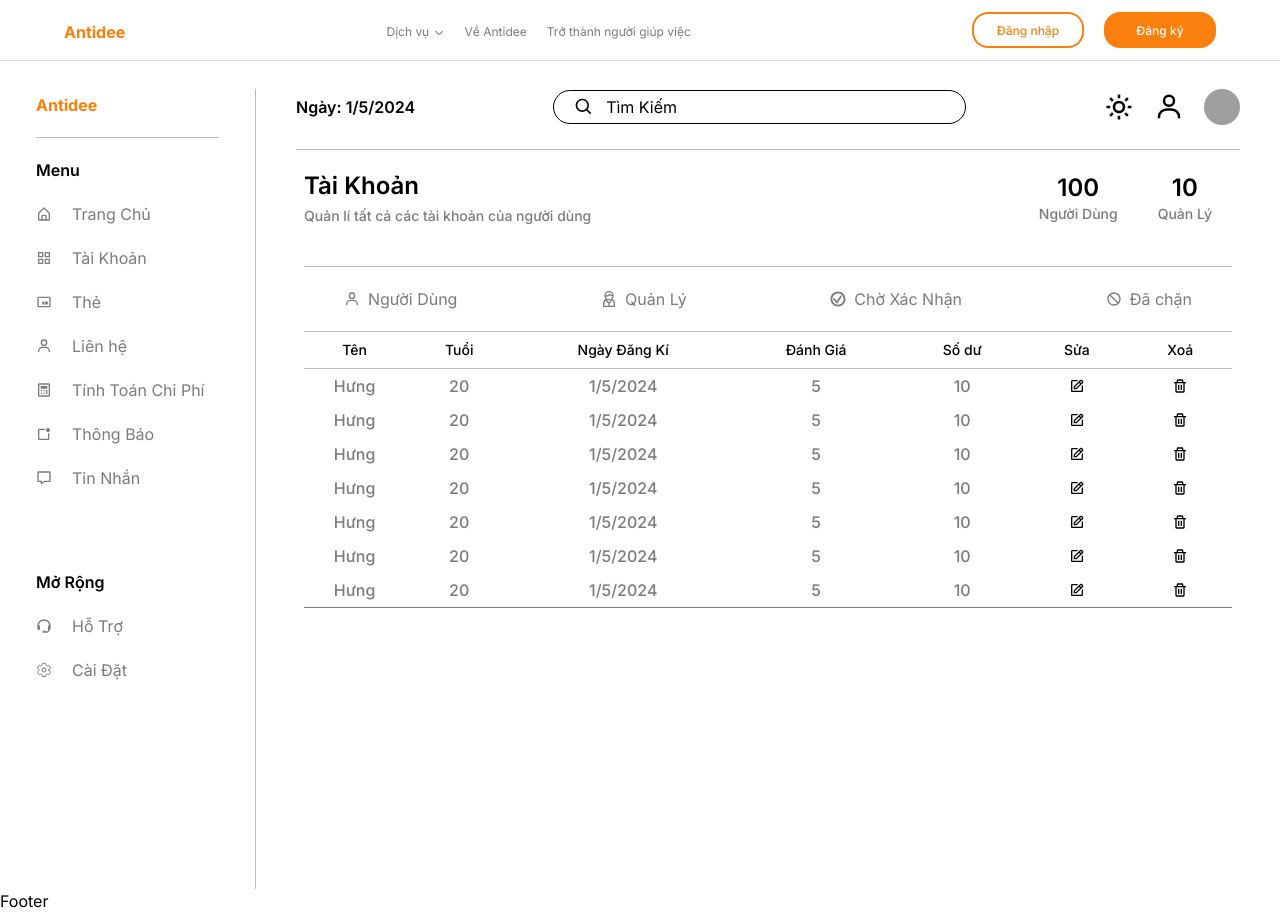
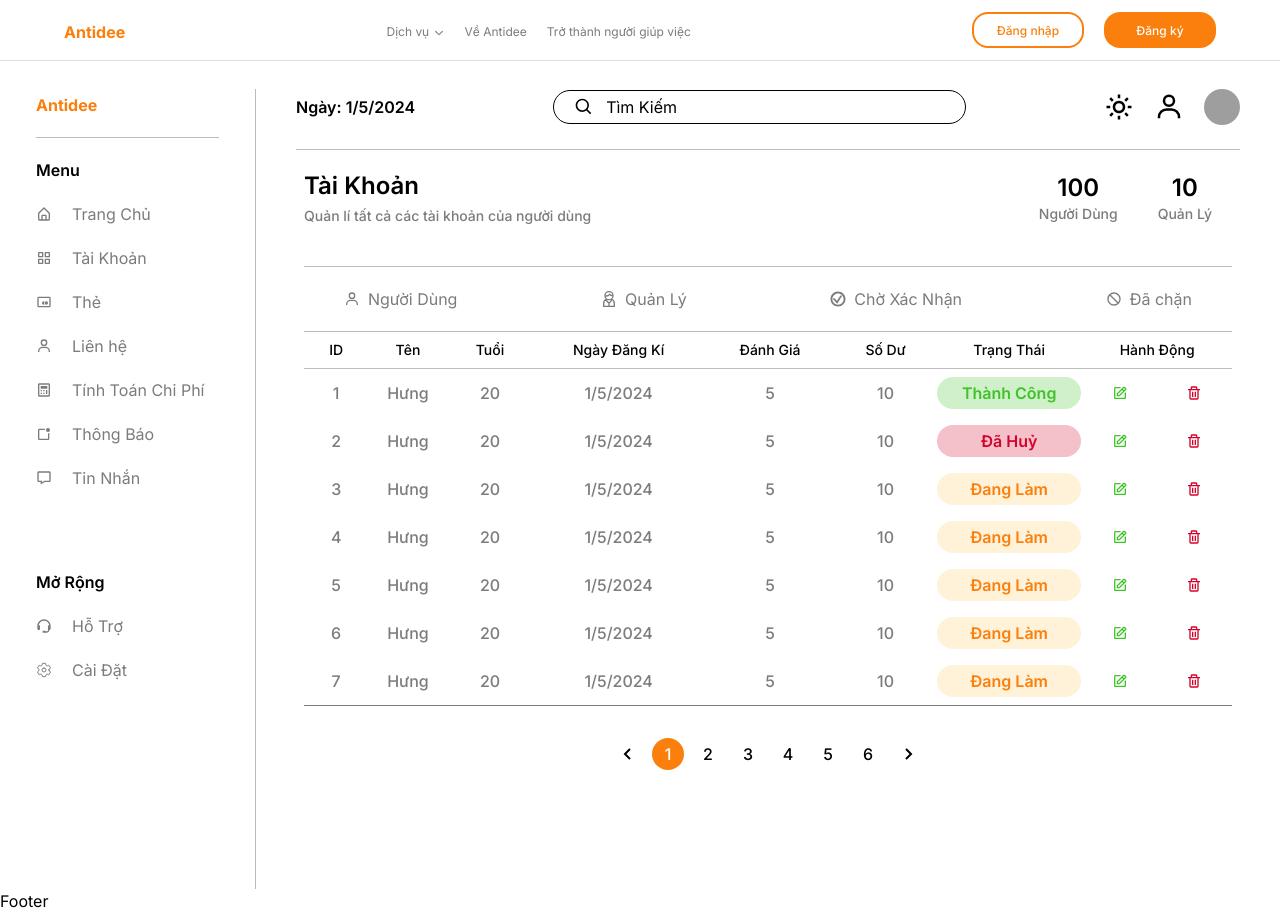
Before and after one commit to nguyenluongtrung/ANTIDEE, a React (Vite) app in the folder client/: page /admin in a window 1280 px wide. Built offline with nearby package versions, Linux system fonts and the light colour scheme; no server answers; grey boxes are pictures that could not be loaded.

Commit message:
AN-94 Update Create-Admin-UI V2

```diff
--- a/client/src/pages/AdminPage/AdminPage.jsx
+++ b/client/src/pages/AdminPage/AdminPage.jsx
@@ -1,5 +1,14 @@
 import AdminSidebar from "../../components/AdminSidebar/AdminSidebar";
-import { BiUser, BiBlock, BiTrash, BiEdit, BiSun, BiSearch } from "react-icons/bi";
+import {
+  BiUser,
+  BiBlock,
+  BiTrash,
+  BiEdit,
+  BiSun,
+  BiSearch,
+  BiChevronLeft,
+  BiChevronRight,
+} from "react-icons/bi";
 import { GrUserManager } from "react-icons/gr";
 import { GiConfirmed } from "react-icons/gi";
 
@@ -18,6 +27,7 @@ export const AdminPage = () => {
       dateRegister: "1/5/2024",
       rating: "5",
       budget: "10",
+      status: "Thành Công",
     },
     {
       name: "Hưng",
@@ -25,6 +35,7 @@ export const AdminPage = () => {
       dateRegister: "1/5/2024",
       rating: "5",
       budget: "10",
+      status: "Đã Huỷ",
     },
     {
       name: "Hưng",
@@ -32,6 +43,7 @@ export const AdminPage = () => {
       dateRegister: "1/5/2024",
       rating: "5",
       budget: "10",
+      status: "Đang Làm",
     },
     {
       name: "Hưng",
@@ -39,6 +51,7 @@ export const AdminPage = () => {
       dateRegister: "1/5/2024",
       rating: "5",
       budget: "10",
+      status: "Đang Làm",
     },
     {
       name: "Hưng",
@@ -46,6 +59,7 @@ export const AdminPage = () => {
       dateRegister: "1/5/2024",
       rating: "5",
       budget: "10",
+      status: "Đang Làm",
     },
     {
       name: "Hưng",
@@ -53,6 +67,7 @@ export const AdminPage = () => {
       dateRegister: "1/5/2024",
       rating: "5",
       budget: "10",
+      status: "Đang Làm",
     },
     {
       name: "Hưng",
@@ -60,8 +75,37 @@ export const AdminPage = () => {
       dateRegister: "1/5/2024",
       rating: "5",
       budget: "10",
+      status: "Đang Làm",
     },
   ];
+
+  const pages = [1, 2, 3, 4, 5];
+  //Cột Trạng Thái ==================================
+  function getStatusColor(status) {
+    let backgroundColor = "";
+    if (status === "Thành Công") {
+      backgroundColor = "bg-green bg-opacity-25 text-green font-semibold";
+    } else if (status === "Đã Huỷ") {
+      backgroundColor = "bg-red bg-opacity-25 text-red font-semibold";
+    } else if (status === "Đang Làm") {
+      backgroundColor = "bg-yellow bg-opacity-25 text-primary font-semibold";
+    }
+    return backgroundColor;
+  }
+
+  function TableRow({ status }) {
+    const backgroundColor = getStatusColor(status);
+
+    return (
+      <div
+        className={`p-1 rounded-full ${backgroundColor} flex items-center justify-center`}
+      >
+        <div>{status}</div>
+      </div>
+    );
+  }
+  //==============================================
+
   return (
     <div className="w-full min-h-screen bg-white flex flex-row">
       {/* Admin page */}
@@ -130,19 +174,24 @@ export const AdminPage = () => {
           <table className="w-full border-b border-gray">
             <thead>
               <tr className="text-sm font-medium text-gray-700 border-b border-gray border-opacity-50">
+                <td className="py-2 px-4 text-center">ID</td>
                 <td className="py-2 px-4 text-center">Tên</td>
                 <td className="py-2 px-4 text-center">Tuổi</td>
                 <td className="py-2 px-4 text-center">Ngày Đăng Kí</td>
                 <td className="py-2 px-4 text-center">Đánh Giá</td>
-                <td className="py-2 px-4 text-center">Số dư</td>
-                <td className="py-2 px-4 text-center">Sửa</td>
-                <td className="py-2 px-4 text-center">Xoá</td>
+                <td className="py-2 px-4 text-center">Số Dư</td>
+                <td className="py-2 px-4 text-center">Trạng Thái</td>
+                <td className="py-2 px-4 text-center">Hành Động</td>
+                {/* <td className="py-2 px-4 text-center">Xoá</td> */}
               </tr>
             </thead>
             <tbody>
               {users.map((user, index) => {
                 return (
                   <tr className="hover:bg-primary transition-colors group">
+                    <td className="font-medium text-center text-gray p-3">
+                      {index + 1}
+                    </td>
                     <td className="font-medium text-center text-gray">
                       {user.name}
                     </td>
@@ -159,20 +208,44 @@ export const AdminPage = () => {
                       {user.budget}
                     </td>
                     <td>
-                      <button className="flex items-center justify-center hover:rounded-md py-2 hover:bg-green">
-                        <BiEdit />
-                      </button>
+                      <TableRow status={user.status} />
                     </td>
-                    <td>
-                      <button className="flex items-center justify-center hover:rounded-md py-2 hover:bg-red">
-                        <BiTrash />
-                      </button>
+                    <td className="">
+                      <div className="flex items-center justify-center">
+                        <button className="flex items-center justify-center hover:rounded-md py-3 hover:bg-green">
+                          <BiEdit className="text-green group-hover:text-white" />
+                        </button>
+                        <button className="flex items-center justify-center hover:rounded-md py-3 hover:bg-red">
+                          <BiTrash className="text-red group-hover:text-white" />
+                        </button>
+                      </div>
                     </td>
                   </tr>
                 );
               })}
             </tbody>
           </table>
+
+          <div className="flex gap-x-2 justify-center pt-8">
+            <button className="flex justify-center items-center w-8 h-8">
+              <BiChevronLeft className="w-6 h-6 hover:text-primary" />
+            </button>
+            {/* Thử  UI 1 nút */}
+            <button className="w-8 h-8 font-medium rounded-full bg-primary text-white ">
+              1
+            </button>
+            {pages.map((index, page) => {
+              return (
+                <button className="flex items-center justify-center w-8 h-8 font-medium rounded-full hover:text-primary">
+                {/* bg-gray bg-opacity-25 */}
+                  {page + 2}
+                </button>
+              );
+            })}
+            <button className="flex justify-center items-center w-8 h-8">
+              <BiChevronRight className="w-6 h-6 hover:text-primary" />
+            </button>
+          </div>
         </div>
       </div>
     </div>
```
